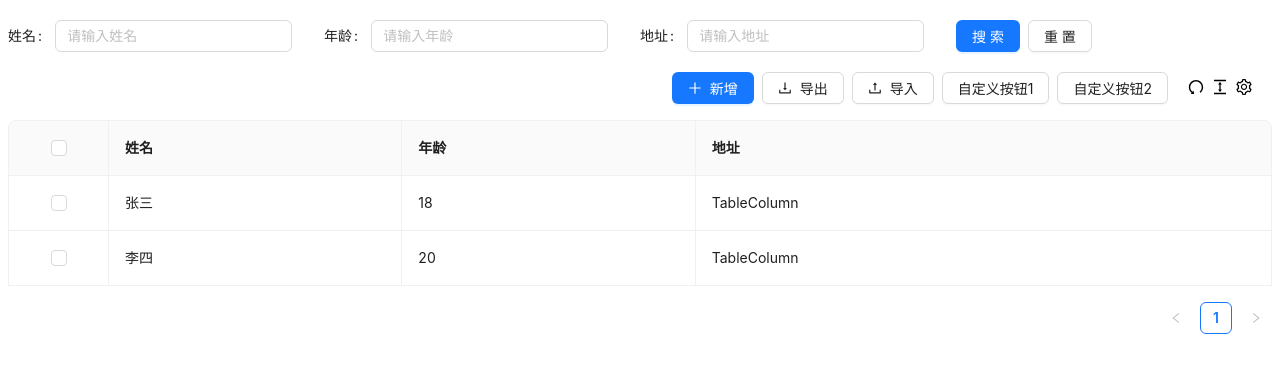
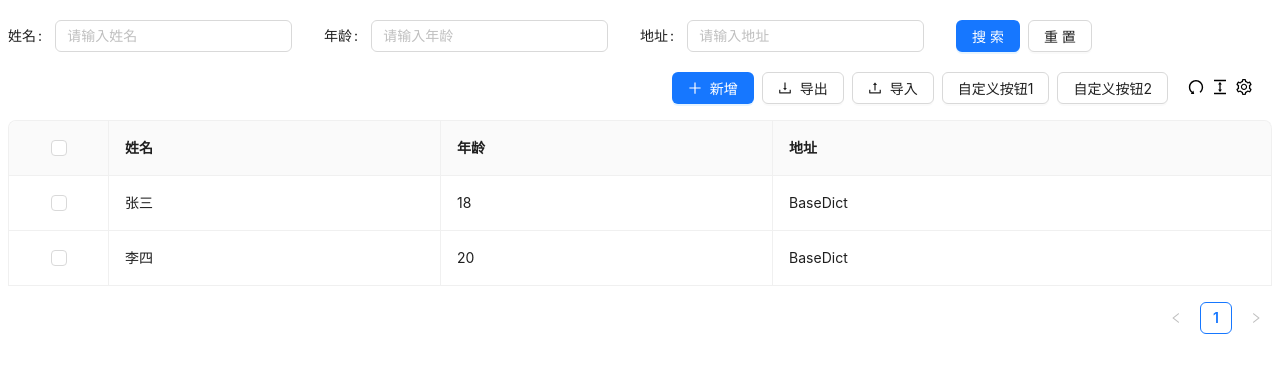
Before and after one commit to HjiaXing97/antd-core, a React (Vite) app in the folder packages/components/: page / in a window 1280 px wide. Shown: the top 372 px of the page. Built offline with nearby package versions, Linux system fonts and the light colour scheme.

Commit message:
✨新增: 下拉组件和字典组件

```diff
--- a/packages/components/package.json
+++ b/packages/components/package.json
@@ -1,5 +1,5 @@
 {
-  "name": "component",
+  "name": "@antd-core/component",
   "private": true,
   "version": "0.0.0",
   "type": "module",
--- a/packages/components/src/App.tsx
+++ b/packages/components/src/App.tsx
@@ -22,7 +22,7 @@ const App = () => {
     {
       title: "地址",
       dataIndex: "address",
-      valueType: "dict",
+      valueType: "BaseDict",
     },
   ];
 
--- a/packages/components/src/BaseTable/components/TableColumn/index.tsx
+++ b/packages/components/src/BaseTable/components/TableColumn/index.tsx
@@ -1,20 +1,27 @@
-import { FC } from "react";
+import { FC, lazy, Suspense } from "react";
 import { type ValueType } from "../../shared";
+import componentMap from "../../../packages";
 
 interface TableColumnProps {
   text: any;
   record: any;
   index: number;
   valueType: ValueType;
+  prop: string;
+  additionalProps: Record<string, any> | undefined;
 }
 
 const TableColumn: FC<TableColumnProps> = (props) => {
-  console.log(props.text);
-  console.log(props.record);
-  console.log(props.index);
-  console.log(props.valueType);
+  const Component = componentMap[props.valueType];
+  if (!Component) return <div>组件未找到,请检查valueType</div>;
 
-  return <div>TableColumn</div>;
+  const LazyComponent = lazy(Component);
+
+  return (
+    <Suspense fallback={<div>加载中....</div>}>
+      <LazyComponent {...props} />
+    </Suspense>
+  );
 };
 
 export default TableColumn;
--- a/packages/components/src/BaseTable/index.tsx
+++ b/packages/components/src/BaseTable/index.tsx
@@ -2,7 +2,7 @@
  * @Author: HuangJX 17388766232@163.com
  * @Date: 2024-07-24 08:47:16
  * @LastEditors: HuangJX 17388766232@163.com
- * @LastEditTime: 2024-08-06 09:02:20
+ * @LastEditTime: 2024-08-10 09:27:13
  * @FilePath: \antd-core\packages\components\src\BaseTable\index.tsx
  * @Description: 基础表格组件
  */
@@ -49,7 +49,9 @@ const BaseTable = <T,>(props: ITableProps<T>, ref: Ref<ITableHandle>) => {
       .map((v) => ({
         ...v,
         render: (text: any, record: any, index: number) => {
+          // 如果传入render函数，则使用render函数渲染
           if (v.render) return v.render(text, record, index);
+          // 如果传入valueType，则使用valueType渲染
           if (v.valueType) {
             return (
               <TableColumn
@@ -57,6 +59,8 @@ const BaseTable = <T,>(props: ITableProps<T>, ref: Ref<ITableHandle>) => {
                 record={record}
                 index={index}
                 valueType={v.valueType}
+                prop={v.dataIndex as string}
+                additionalProps={v.additionalProps}
               />
             );
           }
--- a/packages/components/src/main.tsx
+++ b/packages/components/src/main.tsx
@@ -1,9 +1,4 @@
-import React from "react";
 import ReactDOM from "react-dom/client";
 import App from "./App";
 
-ReactDOM.createRoot(document.getElementById("root")!).render(
-  <React.StrictMode>
-    <App />
-  </React.StrictMode>,
-);
+ReactDOM.createRoot(document.getElementById("root")!).render(<App />);
--- /dev/null
+++ b/packages/components/src/packages/BaseDict/index.tsx
@@ -0,0 +1,7 @@
+const BaseDict = (props: any) => {
+  console.log("BaseDict", props);
+
+  return <div>BaseDict</div>;
+};
+
+export default BaseDict;
--- /dev/null
+++ b/packages/components/src/packages/BaseSelect/index.tsx
@@ -0,0 +1,5 @@
+const BaseSelect = () => {
+  return <div>BaseSelect</div>;
+};
+
+export default BaseSelect;
--- /dev/null
+++ b/packages/components/src/packages/index.ts
@@ -0,0 +1,6 @@
+const componentMap: { [key: string]: () => Promise<any> } = {
+  BaseDict: () => import("./BaseDict"),
+  BaseSelect: () => import("./BaseSelect"),
+};
+
+export default componentMap;
```
Also changed, not shown: packages/components/src/BaseTable/shared.ts (+6 -5 lines).
